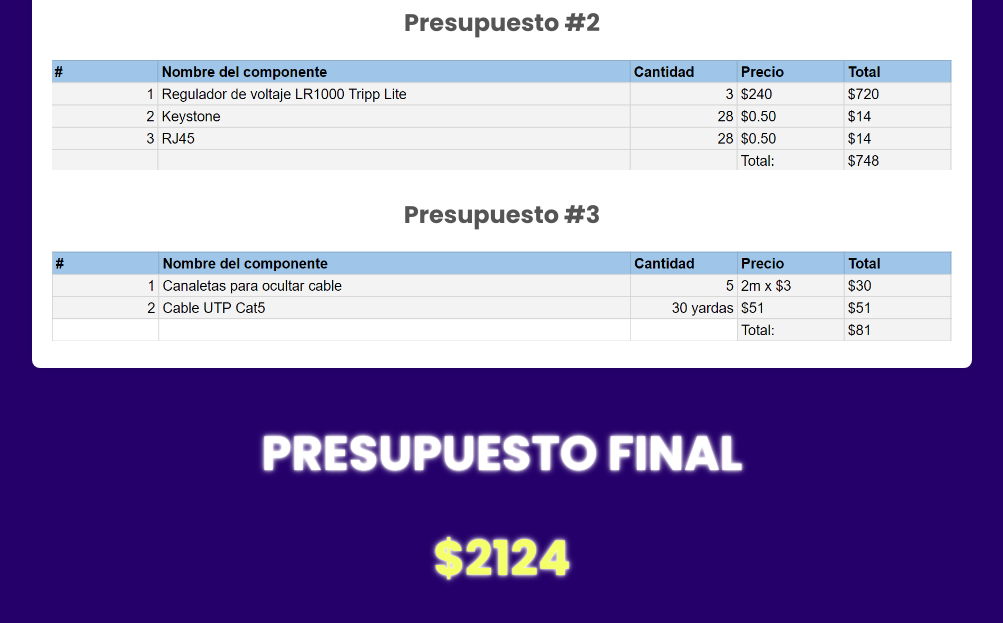
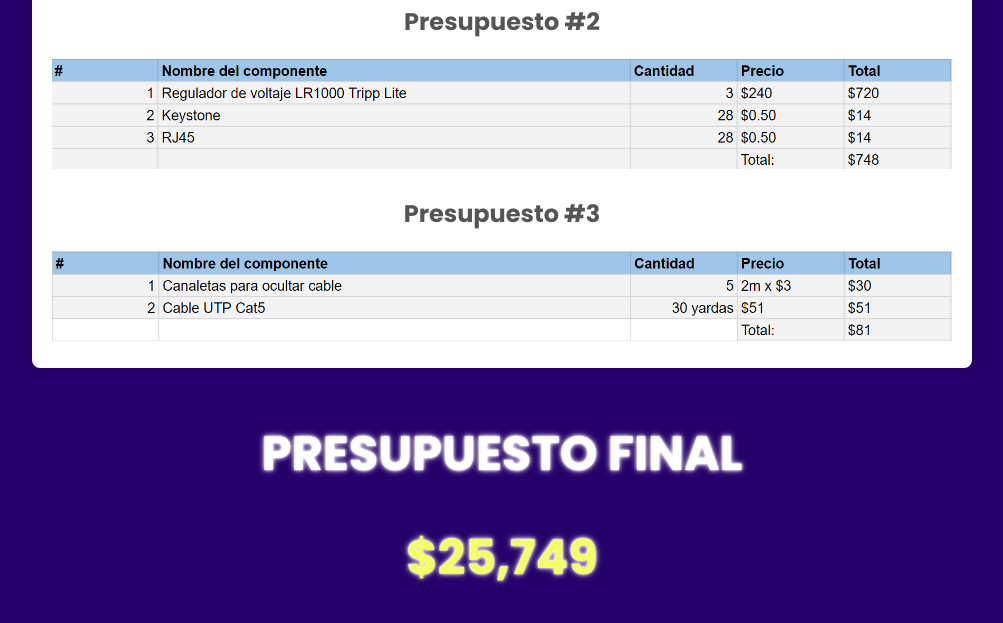
Before and after one commit to imanollramirez/WebPage_Network_Module, a plain HTML site: page V/Esquema y presupuesto.html in a window 1280 px wide. Shown: the part 2232-2855 px from the top of the page, without its empty margins (138-1141 px from the left). Drawn offline with Linux system fonts and the light colour scheme.

Commit message:
corregi monto presupuesto final

```diff
--- a/V/Esquema y presupuesto.html
+++ b/V/Esquema y presupuesto.html
@@ -136,7 +136,7 @@ header img {
     </div>
 
     <h1 id="presupuesto-final">PRESUPUESTO FINAL</h1>
-    <h1 class="monto">$2124</h1>
+    <h1 class="monto">$25,749</h1>
 
 </body>
 </html>
```
Also changed, not shown: IMG/Presupuesto.png.
